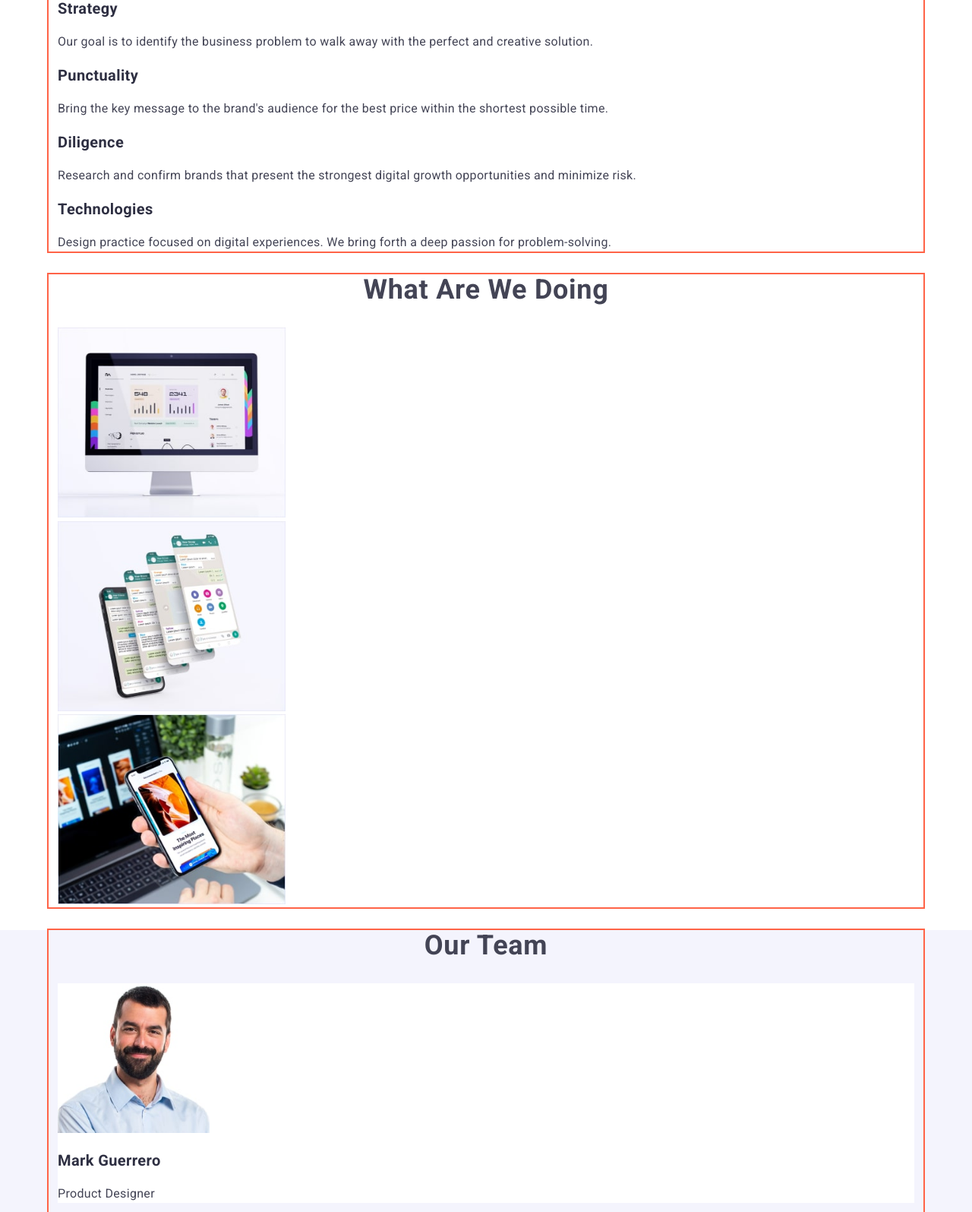
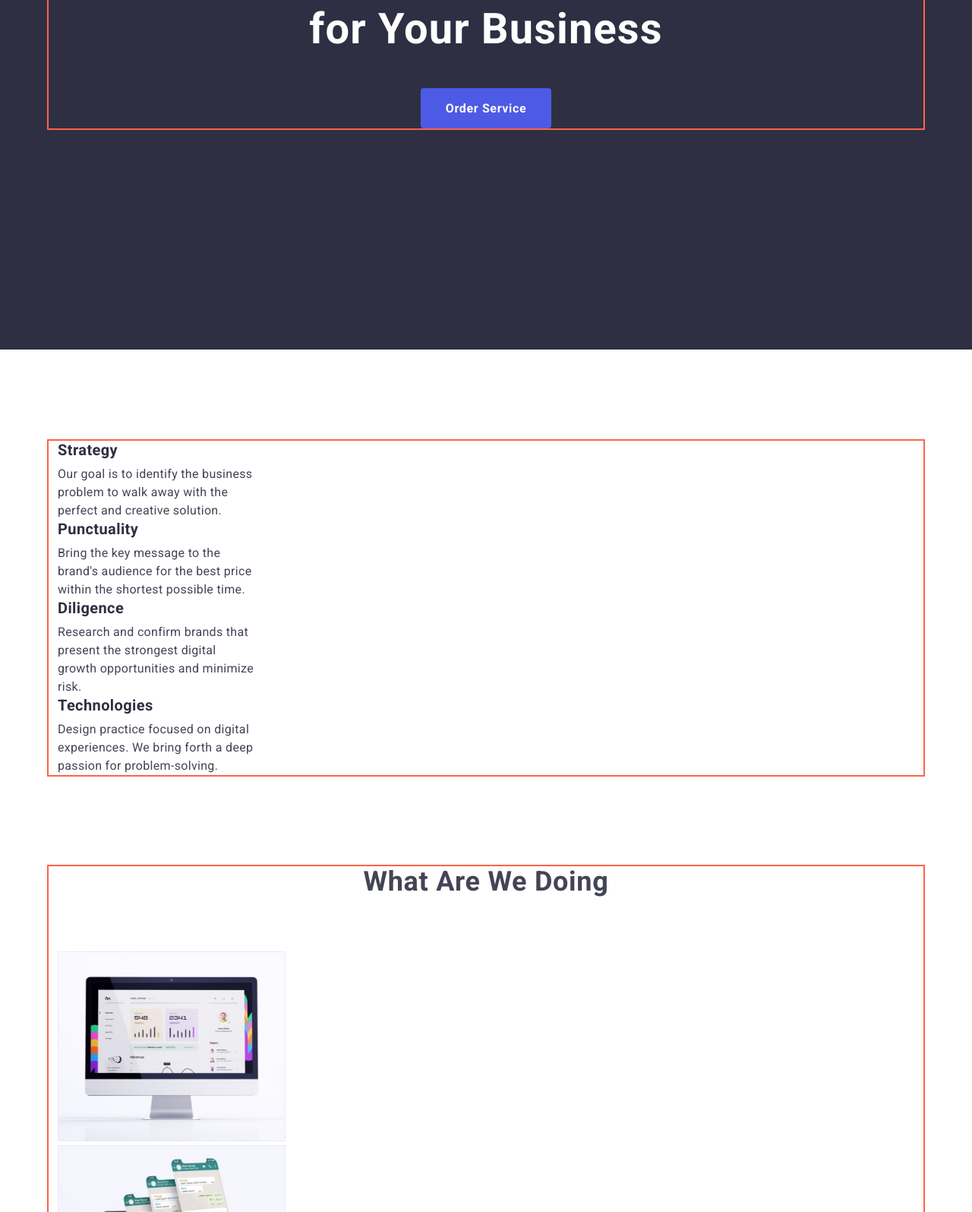
Before and after one commit to Vasyl24/goit-markup-hw-03, a plain HTML site: page index.html in a window 1280 px wide. Shown: the part 385-1980 px from the top of the page at 76% size. Drawn offline with nearby package versions, Linux system fonts and the light colour scheme.

Commit message:
Remove unnecessery margins and add paddings and margins as in a figma layout

```diff
--- a/css/styles.css
+++ b/css/styles.css
@@ -10,7 +10,7 @@
 body {
   font-family: 'Roboto', sans-serif;
   color: var(--primiry-text-color);
-  margin: 0;
+  /* margin: 0; */
 }
 .link {
   text-decoration: none;
@@ -24,8 +24,6 @@ body {
   color: var(--accent-color);
 }
 
-/* header */
-
 .container {
   width: 1152px;
   padding-left: 12px;
@@ -33,6 +31,14 @@ body {
   margin: 0 auto;
   outline: 2px solid tomato;
 }
+
+.section {
+  padding-top: 120px;
+  padding-bottom: 120px;
+}
+
+/* header */
+
 .logo {
   font-family: 'Raleway', sans-serif;
   font-weight: 800;
@@ -73,9 +79,14 @@ body {
 }
 
 /* hero section */
+
+.hero-section.section {
+  padding-top: 192px;
+  padding-bottom: 291px;
+}
 .hero-section {
+  text-align: center;
   background-color: var(--title-text-color);
-  text-align: center;
 }
 .hero-title {
   font-size: 56px;
@@ -84,6 +95,7 @@ body {
   color: var(--white-color);
   margin-top: 0;
   margin-bottom: 48px;
+
   /* padding: 192px 474px 291px; */
 }
 .hero-btn {
@@ -94,11 +106,18 @@ body {
   color: var(--white-color);
   background-color: var(--accent-color);
   cursor: pointer;
+  min-width: 170px;
   padding: 16px 32px;
+  border: 1px solid transparent;
   border-radius: 4px;
+  text-align: center;
 }
 
 /* Why us section */
+
+.skills.section {
+  padding-bottom: 0;
+}
 .visually-hidden {
   position: absolute;
   width: 1px;
@@ -116,23 +135,35 @@ body {
   line-height: calc(24 / 20);
   letter-spacing: 0.02em;
   color: var(--title-text-color);
+  margin-top: 0;
+  margin-bottom: 8px;
 }
 .skills-text {
   line-height: calc(24 / 16);
   letter-spacing: 0.02em;
   color: var(--primiry-text-color);
+  margin-top: 0;
+  margin-bottom: 0;
+  max-width: 264px;
 }
 
 /* About section */
+
 .about-title {
   font-size: 36px;
   line-height: calc(40 / 36);
   text-align: center;
   letter-spacing: 0.02em;
   text-transform: capitalize;
+  margin-top: 0;
+  margin-bottom: 72px;
 }
 
 /* Team section */
+
+.img-description {
+  padding: 32px 16px;
+}
 .team {
   background-color: var(--secondary-title-color);
 }
@@ -144,6 +175,8 @@ body {
   text-align: center;
   letter-spacing: 0.02em;
   text-transform: capitalize;
+  margin-top: 0;
+  margin-bottom: 72px;
 }
 .team-person {
   background-color: var(--white-color);
@@ -153,14 +186,23 @@ body {
   line-height: calc(24 / 20);
   letter-spacing: 0.02em;
   color: var(--title-text-color);
+  margin-top: 0;
+  margin-bottom: 8px;
 }
 .team-person-text {
   line-height: calc(24 / 16);
   letter-spacing: 0.02em;
   color: var(--primiry-text-color);
+  margin-top: 0;
+  margin-bottom: 0;
 }
 
 /* footer */
+
+.footer.section {
+  padding-top: 100px;
+  padding-bottom: 100px;
+}
 .footer {
   background-color: var(--title-text-color);
 }
@@ -181,6 +223,8 @@ body {
   line-height: calc(24 / 16);
   letter-spacing: 0.02em;
   color: var(--secondary-text-color);
+  margin-top: 16px;
+  margin-bottom: 0;
 }
 
 /* portfolio */
```
